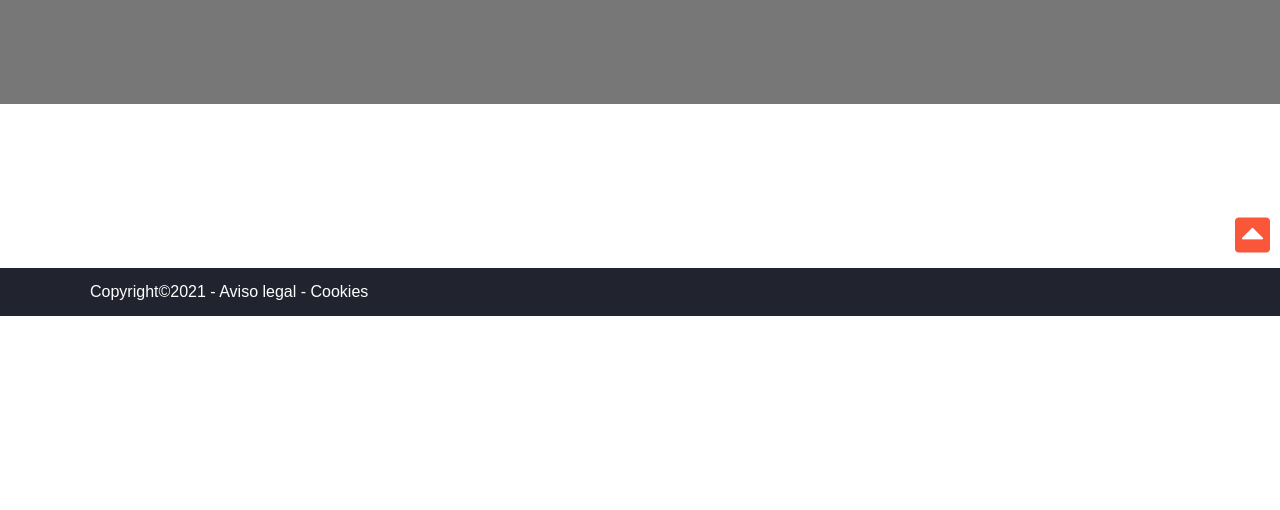
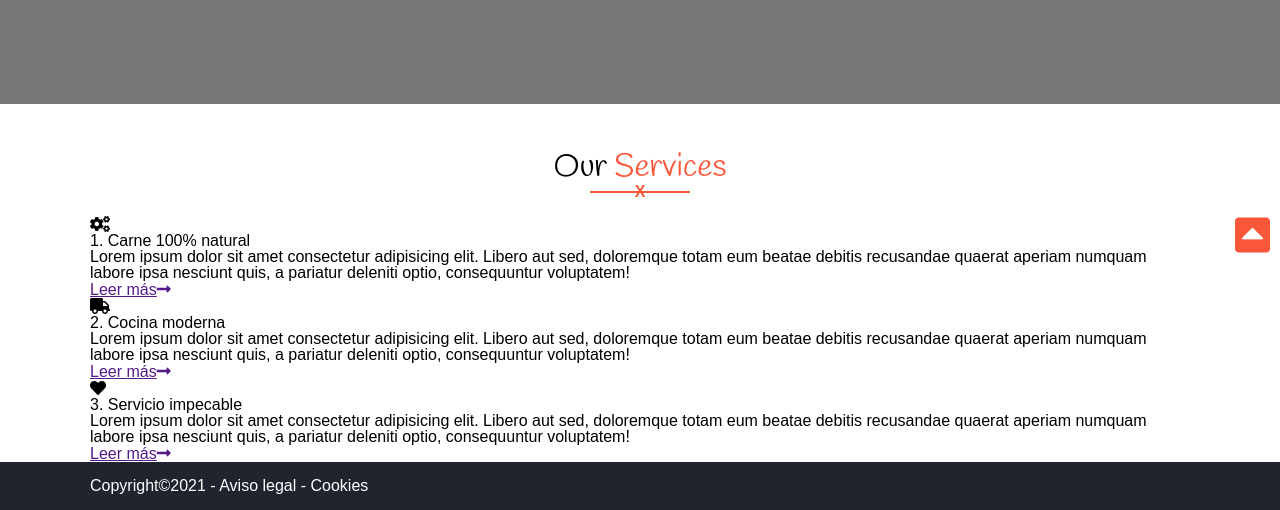
Before and after one commit to Cristian-GomezS/hamburgueseria, a plain HTML site: page index.html in a window 1280 px wide. Shown: the part 484-994 px from the top of the page. Before the commit the page ends 800 px from the top, so only its background shows below. Drawn offline with Linux system fonts and the light colour scheme.

Commit message:
cabecera de seccion terminada

```diff
--- a/css/style.css
+++ b/css/style.css
@@ -229,6 +229,49 @@ footer a:hover{
 /*FIN DEL HERO*/
 
 
+
+/*INICIO DEL OURSERVICE*/
+
+main section{
+    padding: calc(var(--margingrid)*3) var(--margingrid);
+}
+
+main section h2{
+    color: black;
+    font-family: var(--fuentesecundaria);
+    font-size: 2em;
+    text-align: center;
+}
+
+main section h2 span{
+    color: var(--colorprincipal);
+}
+
+main section .underline{
+    position: relative;
+    width: 100px;
+    margin: 0 auto;
+    text-align: center;
+    margin-bottom: var(--margingrid);
+}
+
+main section .underline hr{
+    position: absolute;
+    width: 100%;
+    top: -1px;
+    border-color: var(--colorprincipal);
+}
+
+main section .underline span{
+    color: var(--colorprincipal);
+    font-weight: 700;
+}
+
+
+/*FIN DEL OURSERVICE*/
+
+
+
 /*MEDIAQUERYS*/
 
 @media(min-width: 768px){
--- a/index.html
+++ b/index.html
@@ -82,6 +82,49 @@
                     </ul>
                 </div>
             </div>
+            <section id="ourservice">
+                <div class="container">
+                    <h2>Our <span>Services</span></h2>
+                    <div class="underline">
+                        <hr noshade="noshade">
+                        <span>X</span>
+                    </div>
+                    <div class="grid">
+                        <article>
+                            <div>
+                                <i class="fas fa-cogs"></i>
+                            </div>
+                            <h3>1. Carne 100% natural</h3>
+                            <p>Lorem ipsum dolor sit amet consectetur adipisicing elit. Libero aut sed, doloremque totam
+                                eum beatae debitis recusandae quaerat aperiam numquam labore ipsa nesciunt quis, a
+                                pariatur deleniti optio, consequuntur voluptatem!</p>
+                            <a href="" class="enlace">Leer más<i class="fas fa-long-arrow-alt-right"></i></a>
+                        </article>
+
+                        <article>
+                            <div>
+                                <i class="fas fa-truck"></i>
+                            </div>
+                            <h3>2. Cocina moderna</h3>
+                            <p>Lorem ipsum dolor sit amet consectetur adipisicing elit. Libero aut sed, doloremque totam
+                                eum beatae debitis recusandae quaerat aperiam numquam labore ipsa nesciunt quis, a
+                                pariatur deleniti optio, consequuntur voluptatem!</p>
+                            <a href="" class="enlace">Leer más<i class="fas fa-long-arrow-alt-right"></i></a>
+                        </article>
+
+                        <article>
+                            <div>
+                                <i class="fas fa-heart"></i>
+                            </div>
+                            <h3>3. Servicio impecable</h3>
+                            <p>Lorem ipsum dolor sit amet consectetur adipisicing elit. Libero aut sed, doloremque totam
+                                eum beatae debitis recusandae quaerat aperiam numquam labore ipsa nesciunt quis, a
+                                pariatur deleniti optio, consequuntur voluptatem!</p>
+                            <a href="" class="enlace">Leer más<i class="fas fa-long-arrow-alt-right"></i></a>
+                        </article>
+                    </div>
+                </div>
+            </section>
         </main>
         <footer>
             <div class="container">
```
